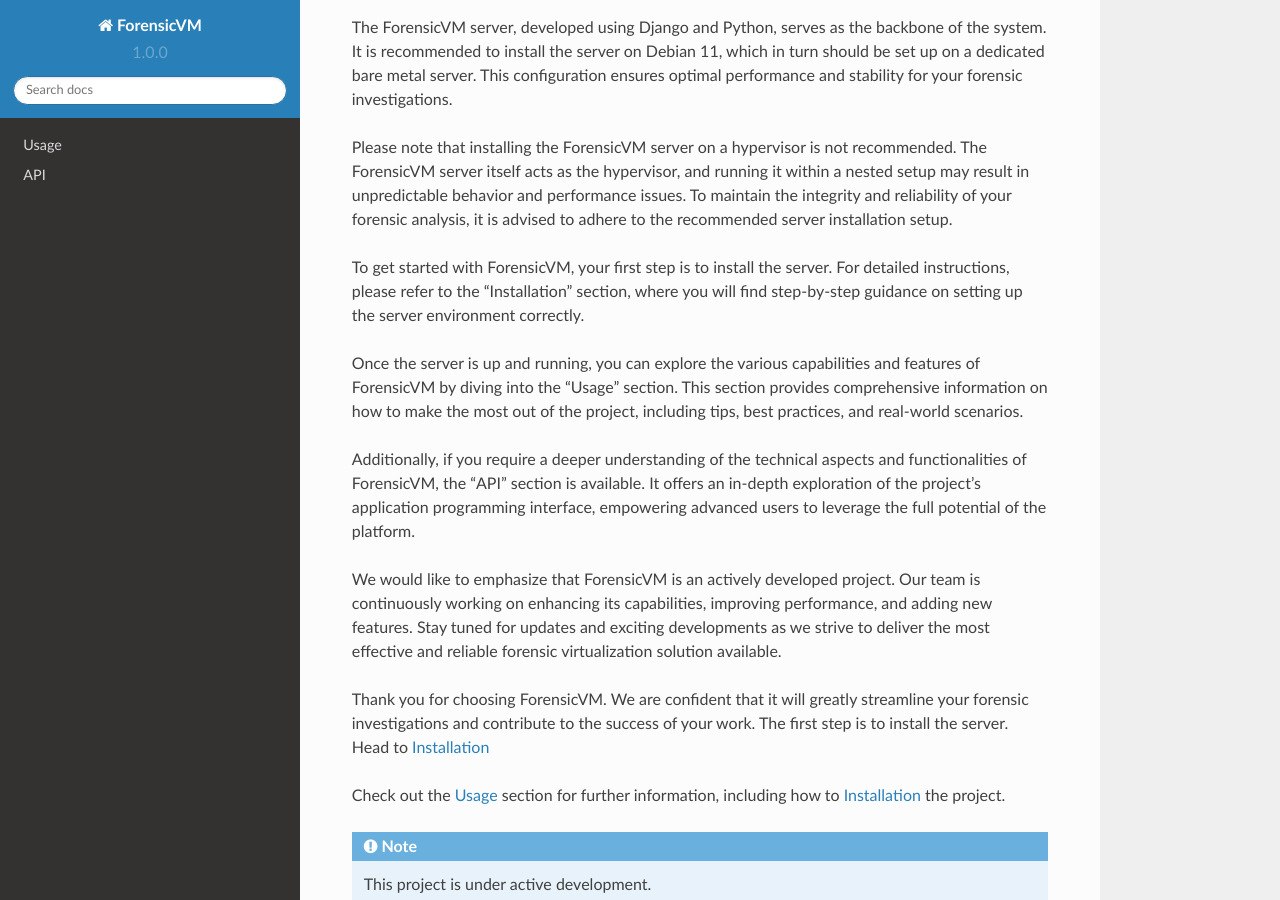
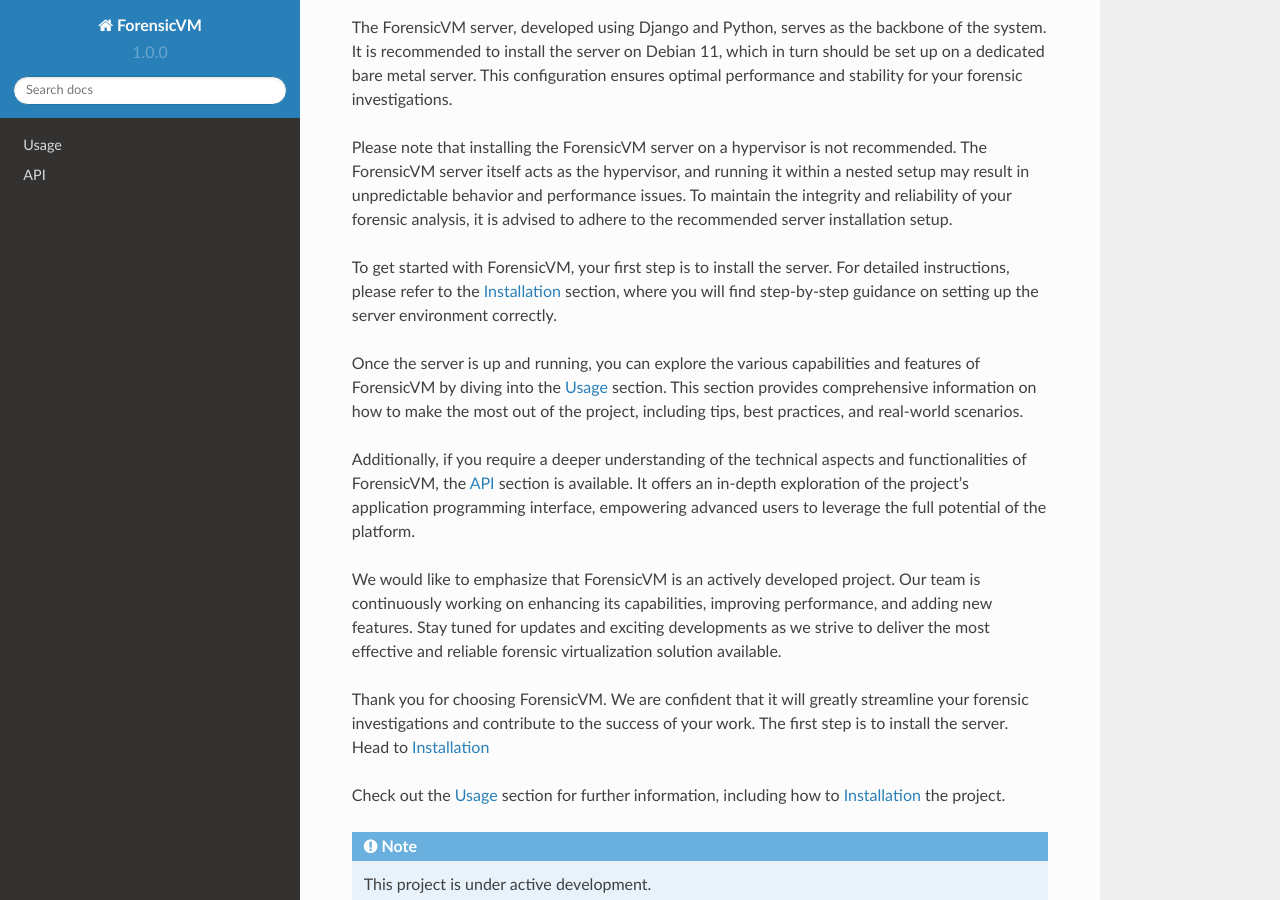
Before and after one commit to nunomourinho/ForensicVMServerAndClientDocs, a Sphinx documentation site: the page built from docs/source/index.rst, in a window 1280 px wide and 900 px high, scrolled down 336 px. Built offline with Sphinx 7.4.7 and the Read the Docs theme 2.0.0, drawn with Linux system fonts in a browser that asks for light colours; part of the change alters nothing that is shown.

```diff
--- a/docs/source/index.rst
+++ b/docs/source/index.rst
@@ -9,11 +9,11 @@ The ForensicVM server, developed using Django and Python, serves as the backbone
 
 Please note that installing the ForensicVM server on a hypervisor is not recommended. The ForensicVM server itself acts as the hypervisor, and running it within a nested setup may result in unpredictable behavior and performance issues. To maintain the integrity and reliability of your forensic analysis, it is advised to adhere to the recommended server installation setup.
 
-To get started with ForensicVM, your first step is to install the server. For detailed instructions, please refer to the "Installation" section, where you will find step-by-step guidance on setting up the server environment correctly.
+To get started with ForensicVM, your first step is to install the server. For detailed instructions, please refer to the :ref:`installation` section, where you will find step-by-step guidance on setting up the server environment correctly.
 
-Once the server is up and running, you can explore the various capabilities and features of ForensicVM by diving into the "Usage" section. This section provides comprehensive information on how to make the most out of the project, including tips, best practices, and real-world scenarios.
+Once the server is up and running, you can explore the various capabilities and features of ForensicVM by diving into the :doc:`usage` section. This section provides comprehensive information on how to make the most out of the project, including tips, best practices, and real-world scenarios.
 
-Additionally, if you require a deeper understanding of the technical aspects and functionalities of ForensicVM, the "API" section is available. It offers an in-depth exploration of the project's application programming interface, empowering advanced users to leverage the full potential of the platform.
+Additionally, if you require a deeper understanding of the technical aspects and functionalities of ForensicVM, the :doc:`api` section is available. It offers an in-depth exploration of the project's application programming interface, empowering advanced users to leverage the full potential of the platform.
 
 We would like to emphasize that ForensicVM is an actively developed project. Our team is continuously working on enhancing its capabilities, improving performance, and adding new features. Stay tuned for updates and exciting developments as we strive to deliver the most effective and reliable forensic virtualization solution available.
 
```
